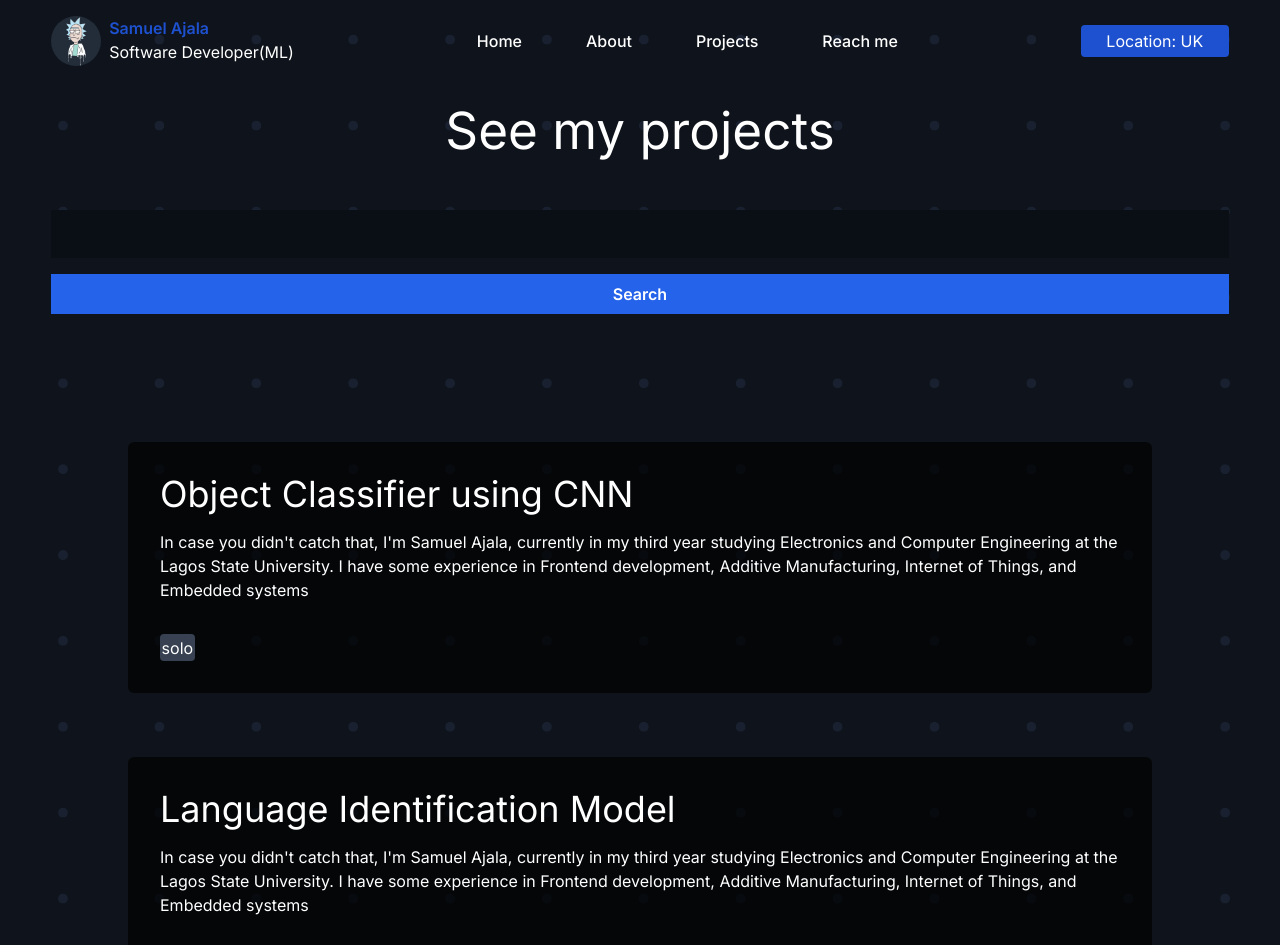
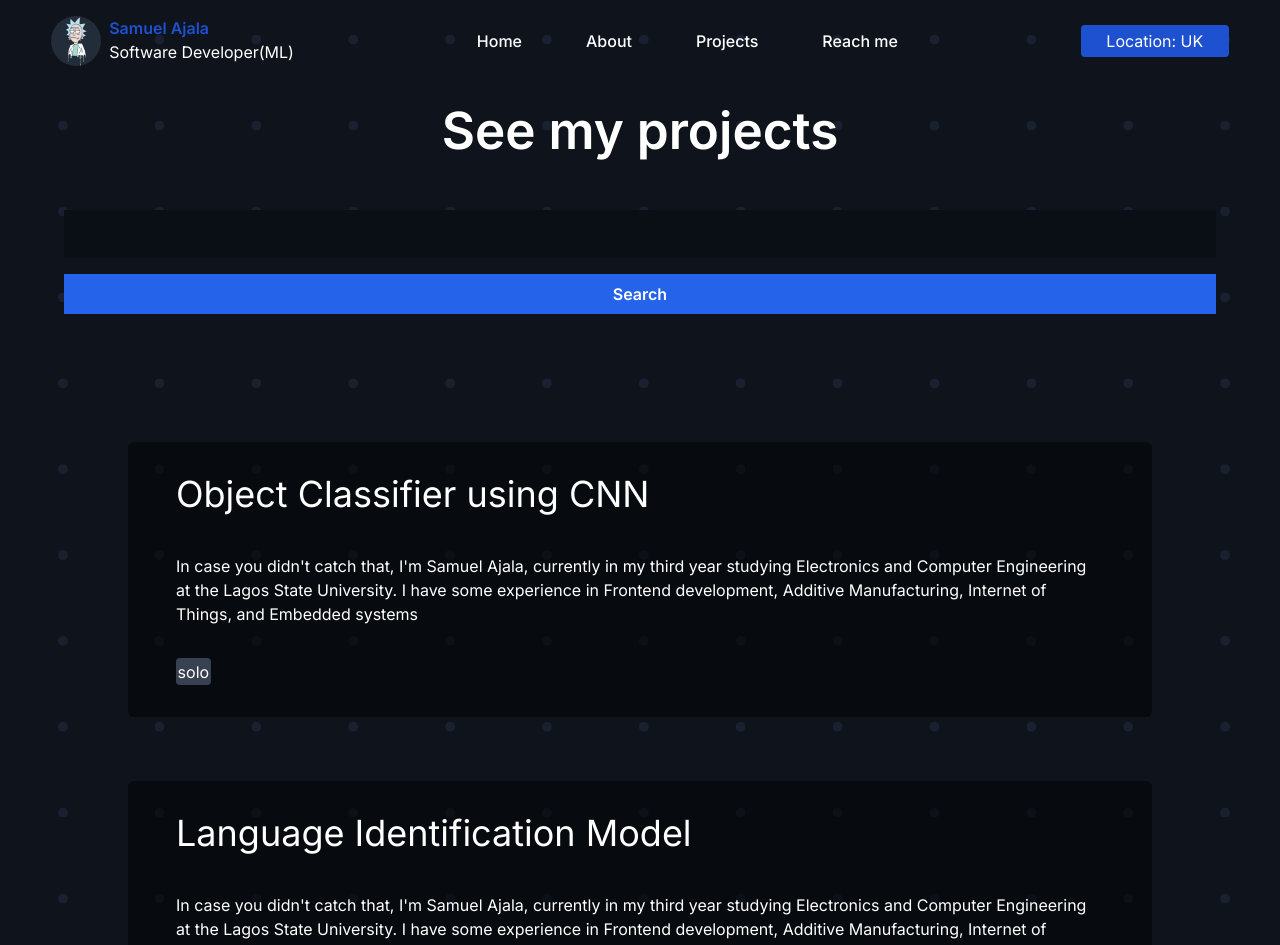
Before and after one commit to samuelajala01/portfolio-v4, a Next.js app: page /projects in a window 1280 px wide. Shown: the top 945 px of the page. Built offline with nearby package versions, Linux system fonts and the light colour scheme.

Commit message:
style: fix project page width, add style to project component

```diff
--- a/src/app/about/page.jsx
+++ b/src/app/about/page.jsx
@@ -1,15 +1,29 @@
 import Navbar from "@/components/Navbar";
 import Image from "next/image";
-import profileImg from "../../../public/rick-pic.jpg"
+import profileImg from "../../../public/rick-pic.jpg";
 
 const About = () => {
   return (
     <>
       <Navbar />
       <section className="mx-[4vw]">
-        <h2 className="text-4xl md:text-6xl my-4">Meet me</h2>
-       <div className="block md:flex"><p className="text-[1.1rem] md:text-[1.4rem] opacity-75 flex-[1.5]">In case you didn&#39;t catch that, I&#39;m Samuel Ajala, currently in my third year studying Electronics and Computer Engineering at the Lagos State University. I have some experience in Frontend development, Additive Manufacturing, Internet of Things, and Embedded systems</p><div className="hidden md:flex flex-[1] items-center justify-center"><Image src={profileImg} alt="profile image" className="border-8 rounded-lg border-dotted w-3/4"/></div></div>
-
+        <h2 className="text-4xl md:text-6xl my-4 font-bold text-[var(--pry)]">Get to know me</h2>
+        <div className="block md:flex items-center">
+          <p className="text-[1.1rem] md:text-[1.4rem] opacity-75 flex-[1.5]">
+            In case you didn&#39;t catch that, I&#39;m Samuel Ajala, currently
+            in my third year studying Electronics and Computer Engineering at
+            the Lagos State University. I have some experience in Frontend
+            development, Additive Manufacturing, Internet of Things, and
+            Embedded systems
+          </p>
+          <div className="hidden md:flex flex-[1] items-center justify-center">
+            <Image
+              src={profileImg}
+              alt="profile image"
+              className="border-8 rounded-lg border-dotted w-3/4"
+            />
+          </div>
+        </div>
       </section>
     </>
   );
--- a/src/app/projects/page.jsx
+++ b/src/app/projects/page.jsx
@@ -23,8 +23,8 @@ const projects = () => {
     <>
       <Navbar />
 
-      <section className="mx-[4vw] mt-8 text-center mb-32">
-        <h1 className="text-2xl md:text-[4vw] text-center mb-16">
+      <section className="mx-[5vw] mt-8 text-center mb-32">
+        <h1 className="text-2xl md:text-[4vw] text-center mb-16 font-semibold">
           See my projects
         </h1>
         <div className="m-auto">
@@ -33,13 +33,13 @@ const projects = () => {
             type="search"
             className="py-2 pl-[1rem] w-full text-[var(--pry)] bg-[#090f14] mb-4 text-2xl"
           />
-          <button className="py-2 px-4 bg-blue-600 w-full block font-semibold">
+          <button className="py-2 px-4 bg-blue-600 w-full block font-semibold btn transition duration-300 active:translate-y-1 active:scale-0">
             Search
           </button>
         </div>
       </section>
 
-      <div className="mx-[4vw]">
+      <div className="mx-[5vw]">
       {projectList.map((item) => (
         <Project key={item.title} title={item.title} desc={item.desc} type={item.type} />
       ))}
--- a/src/components/Project.jsx
+++ b/src/components/Project.jsx
@@ -3,11 +3,11 @@ import Link from "next/link";
 const Project = ({ title, type, desc }) => {
   return (
     <>
-      <div className="max-w-[64rem] mx-auto bg-black bg-opacity-[0.7] rounded-md p-8 text-left mb-16">
+      <div className="max-w-[64rem] mx-auto bg-black bg-opacity-[0.5] rounded-md p-8 px-12 text-left mb-16 border-1 border-black">
         <h2 className="text-2xl md:text-4xl ">
           <Link href="./">{title}</Link>
         </h2>
-        <p className="mt-4 mb-8">{desc}</p>
+        <p className="mt-10 mb-8">{desc}</p>
         <p className="bg-gray-700 w-fit rounded p-[0.1rem]">{type}</p>
       </div>
     </>
```
